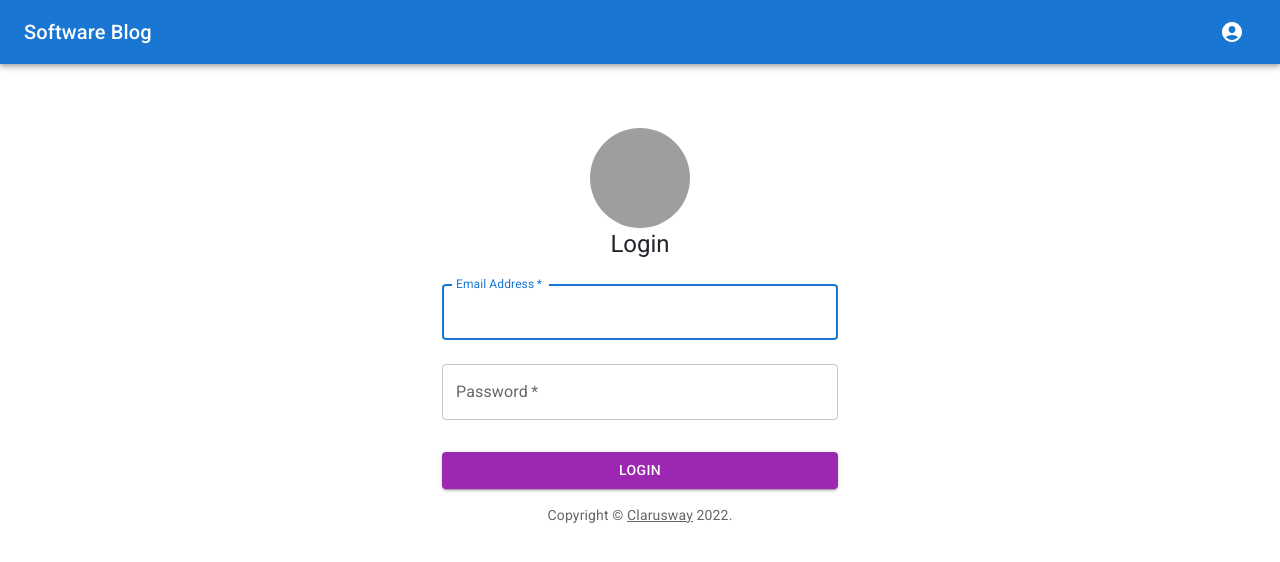
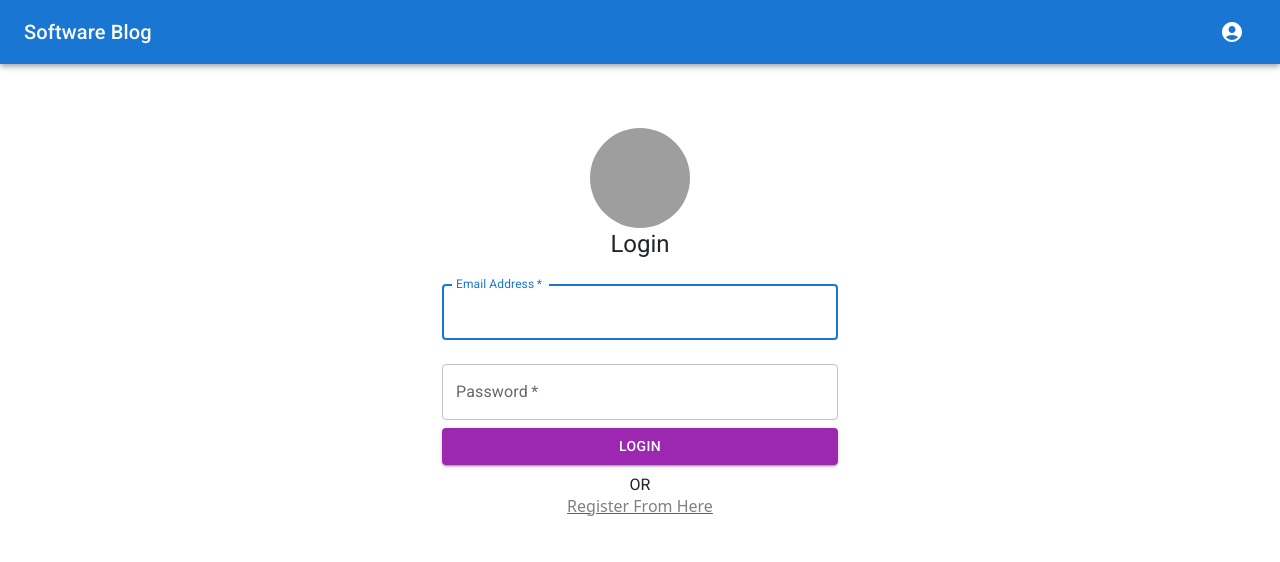
Before and after one commit to yusufyunuskaymaz/react-blog, a React (Create React App) app: page /login in a window 1280 px wide. Shown: the top 562 px of the page. Built offline with nearby package versions, Linux system fonts and the light colour scheme; no server answers; grey boxes are pictures that could not be loaded.

Commit message:
login,register link added

```diff
--- a/package.json
+++ b/package.json
@@ -16,6 +16,7 @@
     "firebase": "^9.14.0",
     "formik": "^2.2.9",
     "formik-yup": "^0.0.5",
+    "history": "^5.3.0",
     "react": "^18.2.0",
     "react-dom": "^18.2.0",
     "react-redux": "^8.0.5",
--- a/src/context/UserContextProvider.jsx
+++ b/src/context/UserContextProvider.jsx
@@ -13,6 +13,7 @@ const UserContextProvider =({children})=>{
         userObserver(setCurrentUser);
       }, []);
       console.log("deneme")
+      console.log("deneme 2")
 
       return (
         <UserContext.Provider value={{currentUser}}>
--- a/src/pages/Login/Login.jsx
+++ b/src/pages/Login/Login.jsx
@@ -1,7 +1,6 @@
 import * as React from "react";
 import Button from "@mui/material/Button";
 import TextField from "@mui/material/TextField";
-import Link from "@mui/material/Link";
 import Box from "@mui/material/Box";
 import Avatar from "@mui/material/Avatar";
 import Typography from "@mui/material/Typography";
@@ -11,6 +10,9 @@ import { useNavigate } from "react-router-dom";
 import {LogIn} from "../../auth/firebase"
 import { UserContext } from "../../context/UserContextProvider";
 import { useContext } from "react";
+// import {Link} from "react-router-dom"
+import { Link } from "react-router-dom";
+
 
 
 function Login() {
@@ -79,27 +81,34 @@ function Login() {
           {email} <br />
           {password}
 
+
           <Button
             type="submit"
             fullWidth
             variant="contained"
             color="secondary"
-            sx={{ mt: 3, mb: 2 }}
+            sx={{}}
             onClick={handleLogin}
           >
             Login
           </Button>
+          <Typography sx={{textAlign:"center", mt:1}}>
+          OR
+        </Typography>
+        <Link to="/register-user"><Typography type="button" sx={{color:"gray", marginTop:0, textAlign:"center"}} component="h6" variant="p">
+           Register From Here
+        </Typography ></Link>
         </Box>
       </Box>
 
-      <Typography variant="body2" color="text.secondary" align="center">
+      {/* <Typography variant="body2" color="text.secondary" align="center">
         {"Copyright © "}
         <Link color="inherit" href="https://www.clarusway.com/">
           Clarusway
         </Link>{" "}
         {new Date().getFullYear()}
         {"."}
-      </Typography>
+      </Typography> */}
     </Container>
   );
 }
--- a/src/pages/Register/RegisterUser.jsx
+++ b/src/pages/Register/RegisterUser.jsx
@@ -1,7 +1,7 @@
 import * as React from "react";
 import Button from "@mui/material/Button";
 import TextField from "@mui/material/TextField";
-import Link from "@mui/material/Link";
+// import Link from "@mui/material/Link";
 import Box from "@mui/material/Box";
 import Avatar from "@mui/material/Avatar";
 import Typography from "@mui/material/Typography";
@@ -9,6 +9,7 @@ import Container from "@mui/material/Container";
 import {createUser} from "../../auth/firebase"
 import { useState } from "react";
 import { useNavigate } from "react-router-dom";
+import {Link} from "react-router-dom"
 
 
 function RegisterUser() {
@@ -86,22 +87,28 @@ function RegisterUser() {
             fullWidth
             variant="contained"
             color="secondary"
-            sx={{ mt: 3, mb: 2 }}
+            sx={{ mt: 3}}
             onClick={handleLogin}
           >
             Create Account
           </Button>
+          <Typography sx={{textAlign:"center", my:1}}>
+          OR
+        </Typography>
+          <Link to="/login"><Typography type="button" sx={{color:"gray", textAlign:"center"}} component="h6" variant="p">
+          Login From Here
+        </Typography ></Link>
         </Box>
       </Box>
 
-      <Typography variant="body2" color="text.secondary" align="center">
+      {/* <Typography variant="body2" color="text.secondary" align="center">
         {"Copyright © "}
         <Link color="inherit" href="https://www.clarusway.com/">
           Clarusway
         </Link>{" "}
         {new Date().getFullYear()}
         {"."}
-      </Typography>
+      </Typography> */}
     </Container>
   );
 }
```
Also changed, not shown: 1 other file (tests, documents, lock files or other folders).
